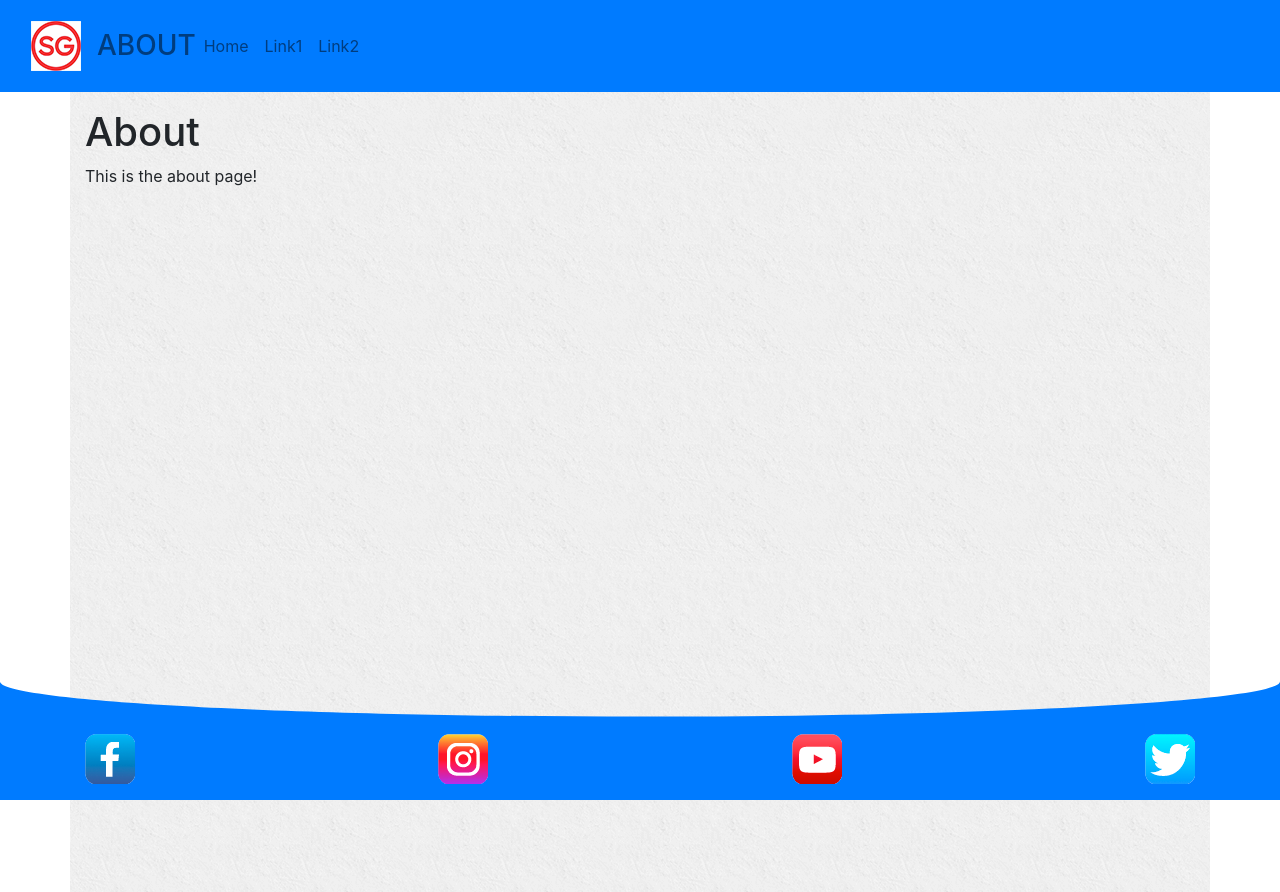
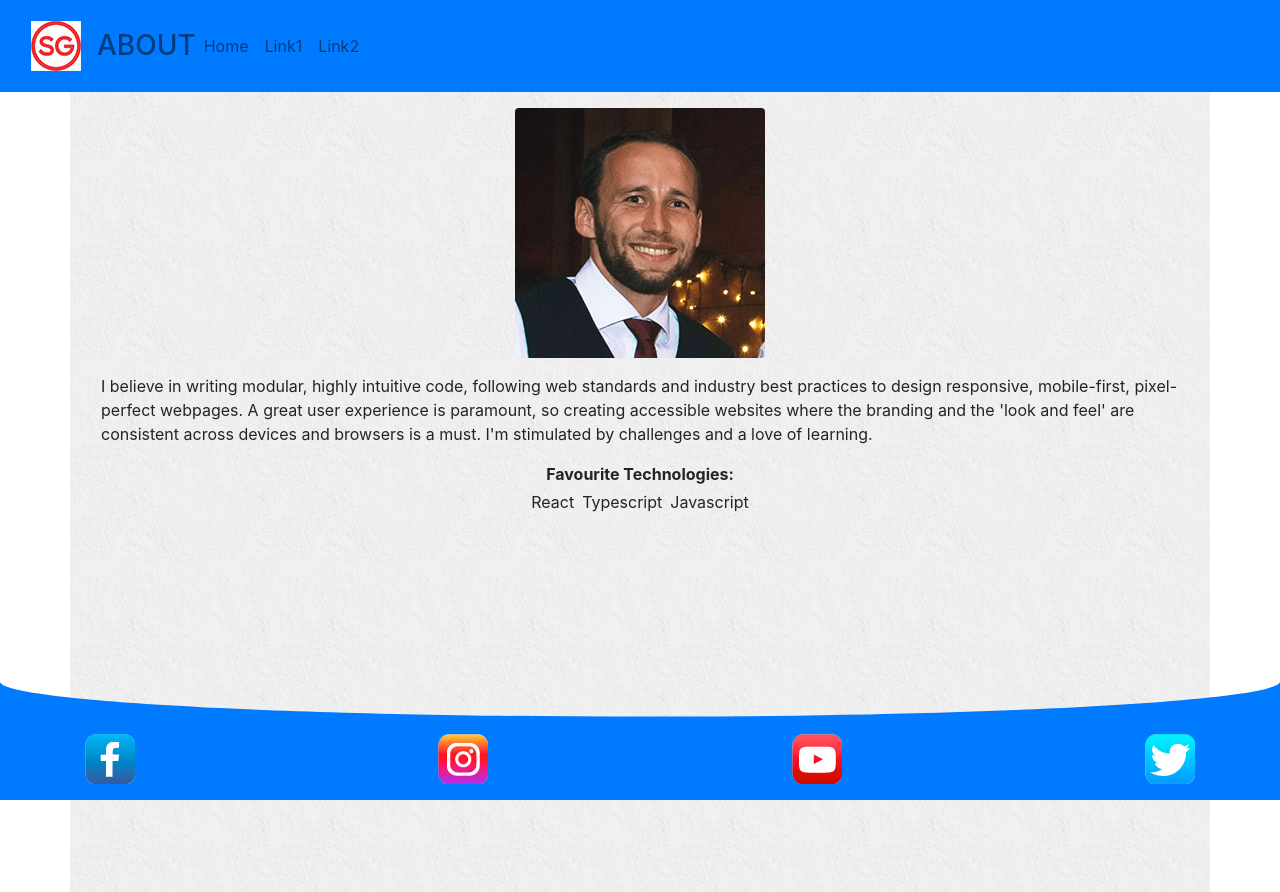
Before and after one commit to sgedye/mobile-portfolio, a React (Create React App) app: page /about in a window 1280 px wide. Built offline with nearby package versions, Linux system fonts and the light colour scheme.

Commit message:
updated about page

```diff
--- a/src/pages/about.tsx
+++ b/src/pages/about.tsx
@@ -6,9 +6,30 @@ export const About = () => (
     <Helmet>
       <title>about</title>
     </Helmet>
-    <main className="container py-3">
-      <h1>About</h1>
-      <p>This is the about page!</p>
+    <main className="container pt-3">
+      <section className="d-flex flex-column justify-content-center align-items-center">
+        <img
+          className="mb-3 rounded"
+          src="/content/gfx/me.png"
+          alt="Headshot of sgedye"
+        />
+        <p className="mx-3">
+          I believe in writing modular, highly intuitive code, following web
+          standards and industry best practices to design responsive,
+          mobile-first, pixel-perfect webpages. A great user experience is
+          paramount, so creating accessible websites where the branding and the
+          'look and feel' are consistent across devices and browsers is a must.
+          I'm stimulated by challenges and a love of learning.
+        </p>
+      </section>
+      <section className="d-flex flex-column justify-content-center align-items-center">
+        <strong className="mb-1">Favourite Technologies:</strong>
+        <ul className="list-inline">
+          <li className="list-inline-item">React</li>
+          <li className="list-inline-item">Typescript</li>
+          <li className="list-inline-item">Javascript</li>
+        </ul>
+      </section>
     </main>
   </>
 );
```
Also changed, not shown: public/content/gfx/me.png (added).
